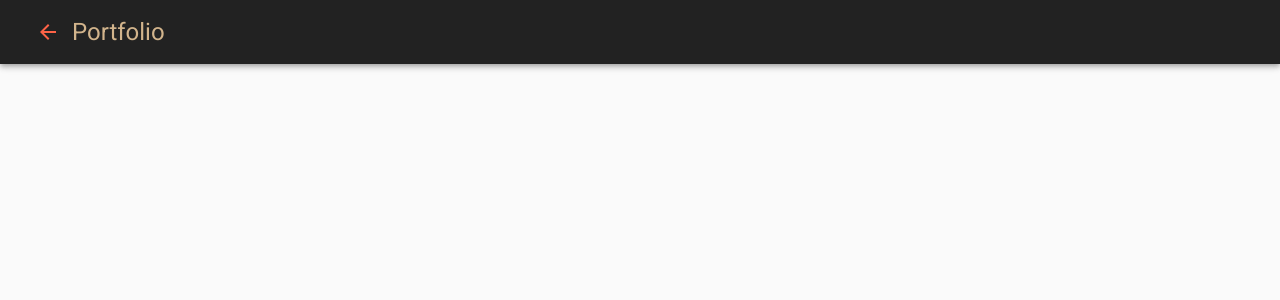
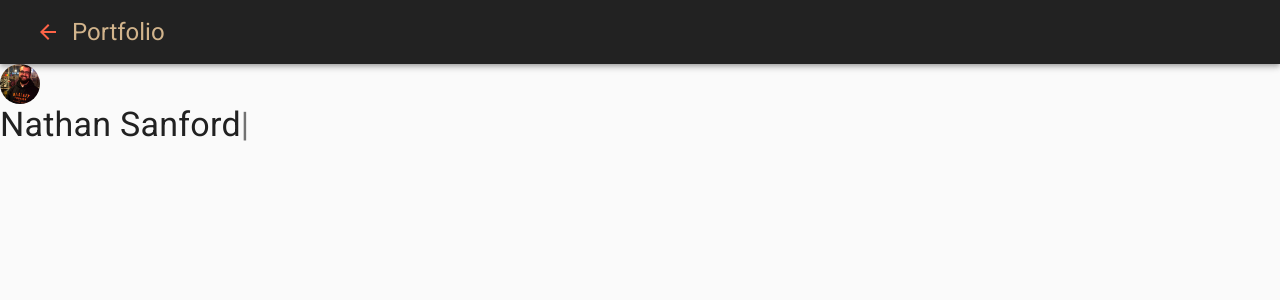
Before and after one commit to nwsanfor24/portfolio-react, a React (Create React App) app in the folder portfolio/: page / in a window 1280 px wide. Shown: the top 300 px of the page. Built offline with nearby package versions, Linux system fonts and the light colour scheme.

Commit message:
installed react-typed

```diff
--- a/portfolio/package.json
+++ b/portfolio/package.json
@@ -10,7 +10,8 @@
     "@testing-library/user-event": "^7.2.1",
     "react": "^16.13.1",
     "react-dom": "^16.13.1",
-    "react-scripts": "3.4.1"
+    "react-scripts": "3.4.1",
+    "react-typed": "^1.2.0"
   },
   "scripts": {
     "start": "react-scripts start",
--- /dev/null
+++ b/portfolio/src/components/Header.js
@@ -0,0 +1,23 @@
+import React from 'react';
+import {
+    Typography,
+    Avatar,
+    Grid,
+    Box
+} from "@material-ui/core";
+import Typed from "react-typed";
+import avatar from "../images/unnamed.jpg";
+
+
+const Header = () => {
+    return (
+        <Box>
+            <Avatar src={avatar} alt="Profile"/>
+            <Typography variant="h4">
+                <Typed strings={["Nathan Sanford"]} typeSpeed={40} />
+            </Typography>
+        </Box>
+    )
+};
+
+export default Header
--- a/portfolio/src/components/index.js
+++ b/portfolio/src/components/index.js
@@ -1,10 +1,12 @@
-import React from 'react'
-import Navbar from './Navbar'
+import React from 'react';
+import Navbar from './Navbar';
+import Header from './Header';
 
 const Home = () => {
     return (
         <div>
             <Navbar />
+            <Header />
         </div>
     )
 }
```
Also changed, not shown: 1 other file (tests, documents, lock files or other folders).
